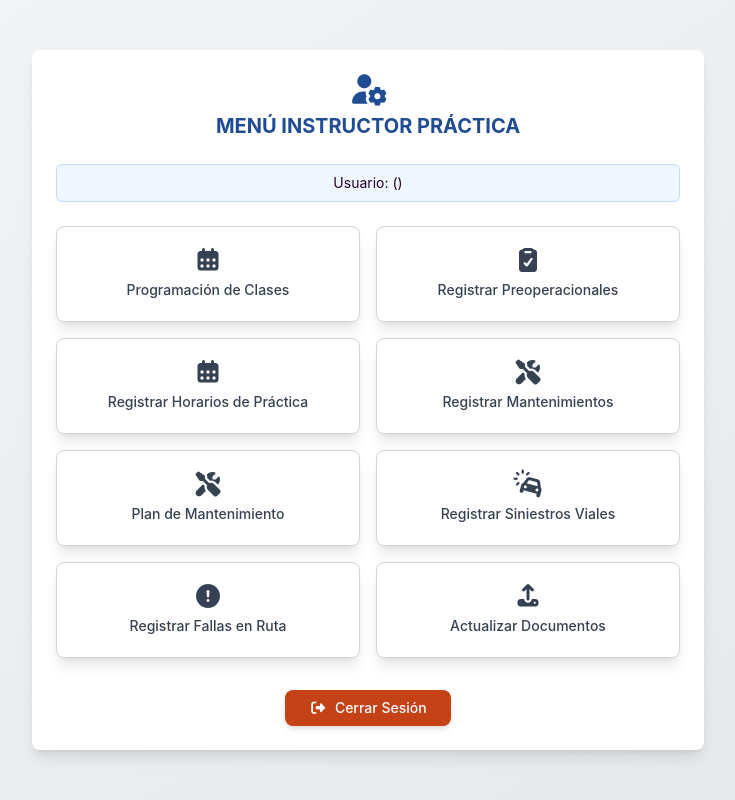
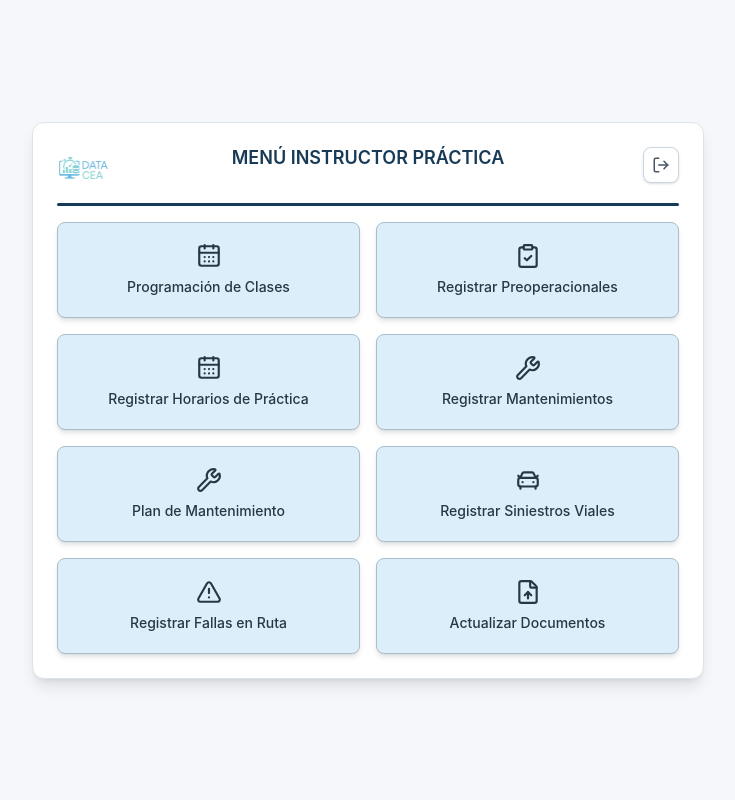
Before and after one commit to YulianoB/DATA-CEA, a Next.js app: page /instructor/practica in a window 1280 px wide. Shown: the whole page, without its empty margins (272-1007 px from the left). Built offline with nearby package versions, Linux system fonts and the light colour scheme; sample sign-in values are in the browser's storage.

Commit message:
Unifica cabecera movil del menu instructor practica

```diff
--- a/app/instructor/practica/page.js
+++ b/app/instructor/practica/page.js
@@ -5,6 +5,16 @@
 import { useEffect, useState } from 'react'
 import { useRouter } from 'next/navigation'
 import { Toaster, toast } from 'sonner'
+import {
+  CalendarDays,
+  CarFront,
+  CheckCircle2,
+  ClipboardCheck,
+  FileUp,
+  LogOut,
+  TriangleAlert,
+  Wrench,
+} from 'lucide-react'
 
 export default function InstructorPracticaPage() {
   const router = useRouter()
@@ -118,80 +128,107 @@ export default function InstructorPracticaPage() {
 
   const menuButtons = [
     {
-      icon: 'fa-calendar-days',
+      icon: CalendarDays,
       label: 'Programación de Clases',
       route: '/instructor/practica/programacion',
     },
     {
-      icon: 'fa-clipboard-check',
+      icon: ClipboardCheck,
       label: 'Registrar Preoperacionales',
       route: '/instructor/practica/inspeccion',
     },
     {
-      icon: 'fa-calendar-alt',
+      icon: CalendarDays,
       label: 'Registrar Horarios de Práctica',
       route: '/instructor/practica/horarios',
     },
     {
-      icon: 'fa-tools',
+      icon: Wrench,
       label: 'Registrar Mantenimientos',
       route: '/instructor/practica/mantenimientos',
     },
     {
-      icon: 'fa-screwdriver-wrench',
+      icon: Wrench,
       label: 'Plan de Mantenimiento',
       route: '/instructor/practica/plan-mantenimiento',
     },
     {
-      icon: 'fa-car-crash',
+      icon: CarFront,
       label: 'Registrar Siniestros Viales',
       route: '/instructor/practica/siniestros',
     },
     {
-      icon: 'fa-exclamation-circle',
+      icon: TriangleAlert,
       label: 'Registrar Fallas en Ruta',
       route: '/instructor/practica/fallas',
     },
     {
-      icon: 'fa-upload',
+      icon: FileUp,
       label: 'Actualizar Documentos',
       route: '/instructor/practica/documentos',
     },
   ]
 
   return (
-    <div className="min-h-screen flex items-center justify-center bg-gradient-to-br from-gray-100 to-gray-200 p-4">
+    <div className="min-h-screen flex items-center justify-center bg-[#F5F7FA] p-4">
       <Toaster position="top-center" richColors />
 
-      <div className="max-w-2xl w-full bg-white rounded-lg shadow-lg p-6">
-        <div className="flex flex-col items-center mb-6">
-          <i className="fas fa-user-cog text-3xl text-[var(--primary)] mb-2"></i>
-          <h2 className="text-xl font-bold uppercase text-[var(--primary)] text-center">
+      <div className="max-w-2xl w-full bg-white rounded-xl border border-[#DCE4EB] shadow-lg p-6">
+
+        {/* CABECERA COMPACTA: conserva el ancho móvil del contenedor */}
+        <div className="relative grid grid-cols-[52px_1fr_52px] items-start gap-2 mb-3">
+          <div className="flex justify-start">
+            <img
+              src="/logo.png"
+              alt="DATA CEA"
+              className="h-11 w-auto object-contain"
+            />
+          </div>
+
+          <div className="min-w-0 text-center">
+            <h2 className="text-lg font-semibold uppercase text-[#173A57] leading-tight">
               Menú Instructor Práctica
             </h2>
+
+            <p className="mt-1 text-[11px] leading-tight text-[#64748B] truncate">
+              {user.nombreCompleto}
+            </p>
+
+            {user.nombreEmpresa && (
+              <p className="mt-0.5 text-[10px] leading-tight text-[#64748B] truncate">
+                {user.nombreEmpresa}
+              </p>
+            )}
           </div>
 
-        <p className="bg-blue-50 border border-blue-200 text-[var(--primary-dark)] p-2 rounded-md mb-6 text-center text-sm">
-          <span>
-            Usuario: <strong>{user.nombreCompleto}</strong> ({user.rol})
-          </span>
+          <div className="flex justify-end">
+            <button
+              onClick={handleLogout}
+              className="h-9 w-9 rounded-lg border border-[#CBD5E1] bg-white text-[#475569]
+                         flex items-center justify-center shadow-sm
+                         hover:bg-[#C93C3C] hover:border-[#C93C3C] hover:text-white
+                         hover:-translate-y-0.5 transition-all"
+              title="Cerrar sesión"
+              aria-label="Cerrar sesión"
+            >
+              <LogOut size={18} />
+            </button>
+          </div>
+        </div>
 
-          {user.nombreEmpresa && (
-            <span className="block mt-1">
-              CEA: <strong>{user.nombreEmpresa}</strong>
-            </span>
-          )}
-        </p>
+        <div className="w-full h-[3px] bg-[#173A57] rounded-full mb-4" />
 
         {reunionActiva ? (
           <div className="mb-4 text-center">
             <button
               onClick={registrarAsistenciaReunion}
               disabled={enviandoAsistencia}
-              className="text-[var(--primary)] hover:underline flex items-center justify-center gap-2 mx-auto disabled:opacity-60 text-sm"
+              className="text-[#173A57] hover:text-[#0968B0] hover:underline
+                         flex items-center justify-center gap-2 mx-auto
+                         disabled:opacity-60 text-sm transition-colors"
               title={`Reunión: ${reunionActiva.tipo_reunion} (${reunionActiva.hora_inicio}–${reunionActiva.hora_fin})`}
             >
-              <i className="fas fa-check-circle"></i>
+              <CheckCircle2 size={18} />
               {enviandoAsistencia
                 ? 'Enviando...'
                 : 'Registrar asistencia a reunión'}
@@ -200,35 +237,26 @@ export default function InstructorPracticaPage() {
         ) : null}
 
         <div className="grid grid-cols-2 sm:grid-cols-3 md:grid-cols-2 gap-4">
-          {menuButtons.map((btn, i) => (
+          {menuButtons.map((btn, i) => {
+            const Icono = btn.icon
+
+            return (
               <button
                 key={i}
                 onClick={() => router.push(btn.route)}
                 className="h-24 flex flex-col items-center justify-center gap-2 rounded-lg
-                         bg-white text-gray-700 shadow-lg border border-gray-300
-                         hover:bg-[var(--primary)] hover:text-white
+                           bg-[#DCEEF9] text-[#263746] shadow-md border border-[#A9BDCC]
+                           hover:bg-[#173A57] hover:text-white
                            transform hover:-translate-y-1 hover:shadow-xl
                            transition-all duration-200 ease-in-out
-                         text-sm font-medium"
+                           text-sm font-medium text-center px-2"
               >
-              <i className={`fas ${btn.icon} text-2xl`}></i>
+                <Icono size={26} strokeWidth={2} />
                 {btn.label}
               </button>
-          ))}
-        </div>
-
-        <div className="flex justify-center mt-8">
-          <button
-            onClick={handleLogout}
-            className="bg-[var(--danger)] hover:bg-[var(--danger-dark)] text-white font-medium
-                       py-2 px-6 rounded-lg flex items-center justify-center gap-2
-                       shadow-md hover:shadow-lg transition text-sm"
-          >
-            <i className="fas fa-sign-out-alt"></i>
-            Cerrar Sesión
-          </button>
+            )
+          })}
         </div>
       </div>
     </div>
-  )
-}
+  )}
```
Lines whose indentation alone changed are shown as unchanged.
